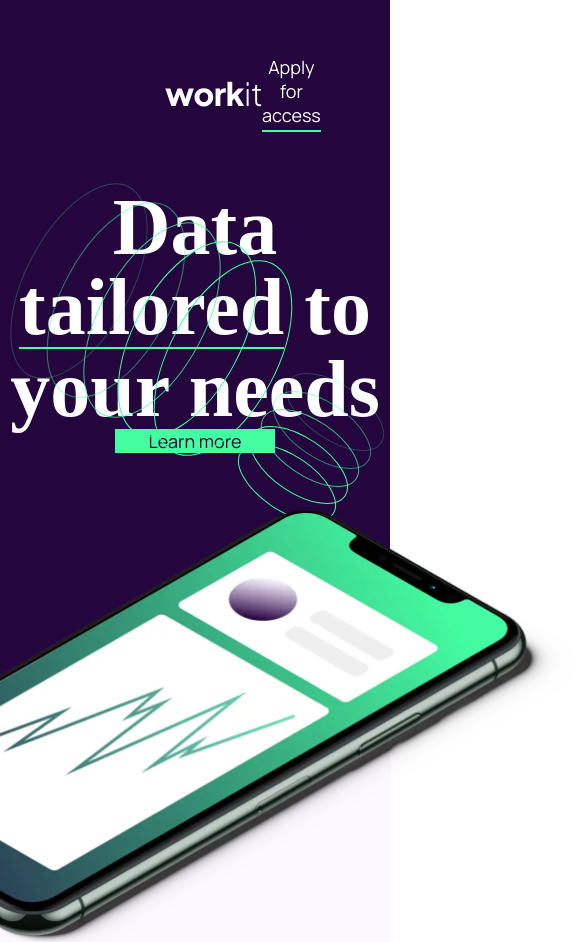
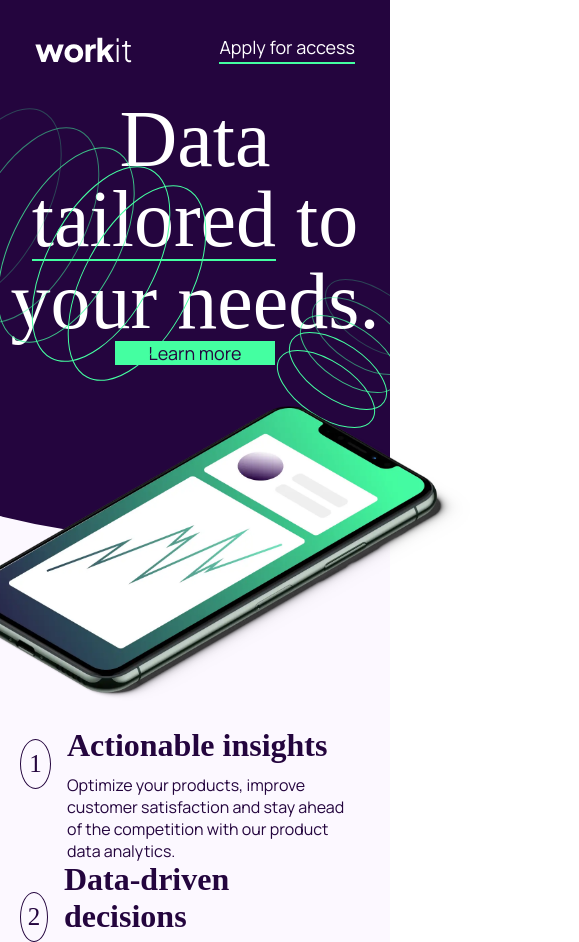
Before and after one commit to danielex1999/Challenge-newbie19, a plain HTML site: page index.html in a window 390 px wide. Shown: the top 942 px of the page, 579 px wide, since content can reach past the window. Drawn offline with Linux system fonts and the light colour scheme; a web font is replaced by a local one.

Commit message:
Tablet Format

```diff
--- a/css/index.css
+++ b/css/index.css
@@ -180,15 +180,16 @@ footer {
   margin: 250px 161px 171px 165px;
   width: auto;
   display: flex;
-  justify-content: center;
   align-items: center;
+  justify-content: center
 }
 .advantages-number {
   display: flex;
-  justify-content: space-between;
+  justify-content: flex-start;
   align-items: center;
   flex-direction: column;
-  height: 305px;
+  height: 308px;
+  width: 350px;
 }
 
 .circle-advantage {
@@ -202,6 +203,7 @@ footer {
   display: flex;
   justify-content: center;
   align-items: center;
+  margin-bottom: 60px;
 }
 
 .title-advantage {
@@ -220,7 +222,7 @@ footer {
   text-align: center;
   width: 90%;
   margin-left: 5%;
-  margin-right: 5%;;
+  margin-right: 5%;
 }
 
 .container-first {
@@ -228,7 +230,11 @@ footer {
   height: 100%;
   position: relative;
 }
-
+.contain-flex{
+  display: flex;
+  flex-direction: column;
+  justify-content: flex-start;
+}
 .card-founder {
   position: absolute;
   width: 730px;
@@ -279,7 +285,90 @@ footer {
 #color-svg:hover {
   fill: var(--Purple);
 }
+/*Formato Tablet*/
+@media screen and  (max-width: 768px) and (min-width: 376px) {
+  .purple-home {
+    height: 540px;
+  }
+  .navegation-home {
+    padding: 35px;
+  }
+  #pattern-1 {
+    left: -27%;
+    top: -5%;
+  }
+  #pattern-2 {
+    right: -12%;
+    top: 63%;
+  }
+  #pattern-mobile {
+    height: 296px;
+    width: 514px;
+    top: 42%;
+    left: 55%;
+  }
+  .Heading-l {
+    font-size: 80px;
+    line-height: 80px;
+    font-weight: normal;
+    color: var(--White);
+  }
+  .advantages-workit {
+    flex-direction: column;
+    margin: 200px 95px 100px 95px;
+  }
+  .advantages-number {
+    flex-direction: row;
+    height: 108px;
+    margin-bottom: 45px;
+  }
+  #home-purple-advantages {
+    height: 1320px;
+  }
+  .title-advantage {
+    text-align: left;
+    width: 90%;
+    margin-left: 5%;
+    margin-right: 5%;
+    margin-top: 0;
+  }
+  .subtitle-advantage {
+    text-align: left;
+    font-size: 16px;
+  }
+  .circle-advantage {
+    width: 83.4px;
+    height: 50px;
+  }
+  #founder-img {
+    width: 280px;
+    height: 280px;
+  }
+  .container-first {
+    width: 90%;
+    margin-left: 5%;
+    margin-right: 5%;
+  }
+  .card-founder {
+    width: 515px;
+    height: 375px;
+  }
 
+  #be-the-first {
+    margin-bottom: 0;
+  }
+
+  .title-founder {
+    font-size: 40px;
+  }
+  .subtitle-founder {
+    font-size: 15px;
+  }
+  #pattern-3 {
+    right: 5%;
+    bottom: -25%;
+  }
+}
 /*Formato Movil*/
 @media screen and (max-width: 375px) {
   /*Images*/
@@ -309,12 +398,12 @@ footer {
     font-size: 14px;
   }
   /*Text*/
-  .title-founder{
+  .title-founder {
     font-size: 30px;
     text-align: center;
   }
 
-  .subtitle-founder{
+  .subtitle-founder {
     font-size: 16px;
     text-align: center;
     padding: 0;
@@ -358,7 +447,7 @@ footer {
     height: 605px;
   }
 
-  .card-founder{
+  .card-founder {
     width: 96%;
     height: 375px;
     margin: 0 2% 0 2%;
@@ -368,11 +457,14 @@ footer {
     line-height: 25px;
   }
 
-  #be-the-first{
+  #be-the-first {
     margin-bottom: 0;
   }
 
-  footer{
+  footer {
     padding-bottom: 60px;
   }
+  .circle-advantage{
+    margin-bottom: 0;
+  }
 }
--- a/index.html
+++ b/index.html
@@ -22,7 +22,7 @@
         <img id="pattern-2" src="starter-code/assets/images/bg-pattern-2.svg" alt="">
         <div class="contenedor-title-button">
           <div class="contenedor-title">
-            <p class="Heading-l">Data <span class="underline-text">tailored</span> to your needs</p>
+            <p class="Heading-l">Data <span class="underline-text">tailored</span> to your needs.</p>
           </div>
           <button id="button-press" class="section-home-button">Learn more</button>
         </div>
@@ -32,24 +32,30 @@
     <div class="advantages-workit">
       <div class="advantages-number">
         <p class="circle-advantage">1</p>
+        <div class="contain-flex">
         <p class="title-advantage">Actionable insights</p>
         <p class="subtitle-advantage">Optimize your products, improve customer satisfaction and stay ahead of the
           competition with our
           product data analytics.</p>
+        </div>
       </div>
       <div class="advantages-number">
         <p class="circle-advantage">2</p>
+        <div class="contain-flex">
         <p class="title-advantage">Data-driven decisions</p>
         <p class="subtitle-advantage">Make data-driven decisions with our product data analytics. Our
           AI-generated reports help you unlock insights hidden in your product data.</p>
+        </div>
       </div>
       <div class="advantages-number">
         <p class="circle-advantage">3</p>
+      <div class="contain-flex">
         <p class="title-advantage">Always affordable</p>
         <p class="subtitle-advantage">Always affordable
           pricing that scales with your business. Get top-quality product data analytics services without hidden costs
           or
           unexpected fees.</p>
+        </div>
       </div>
     </div>
   </section>
```
